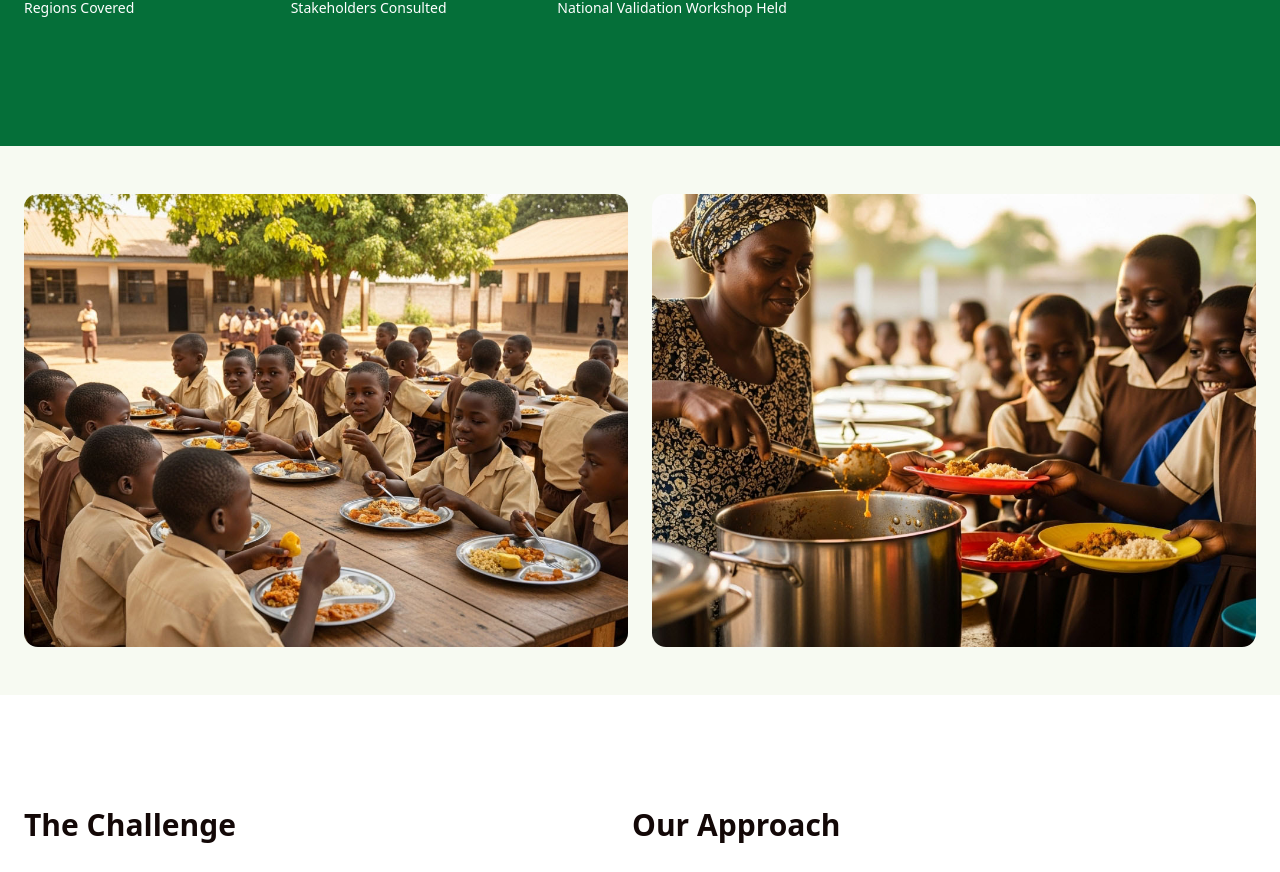
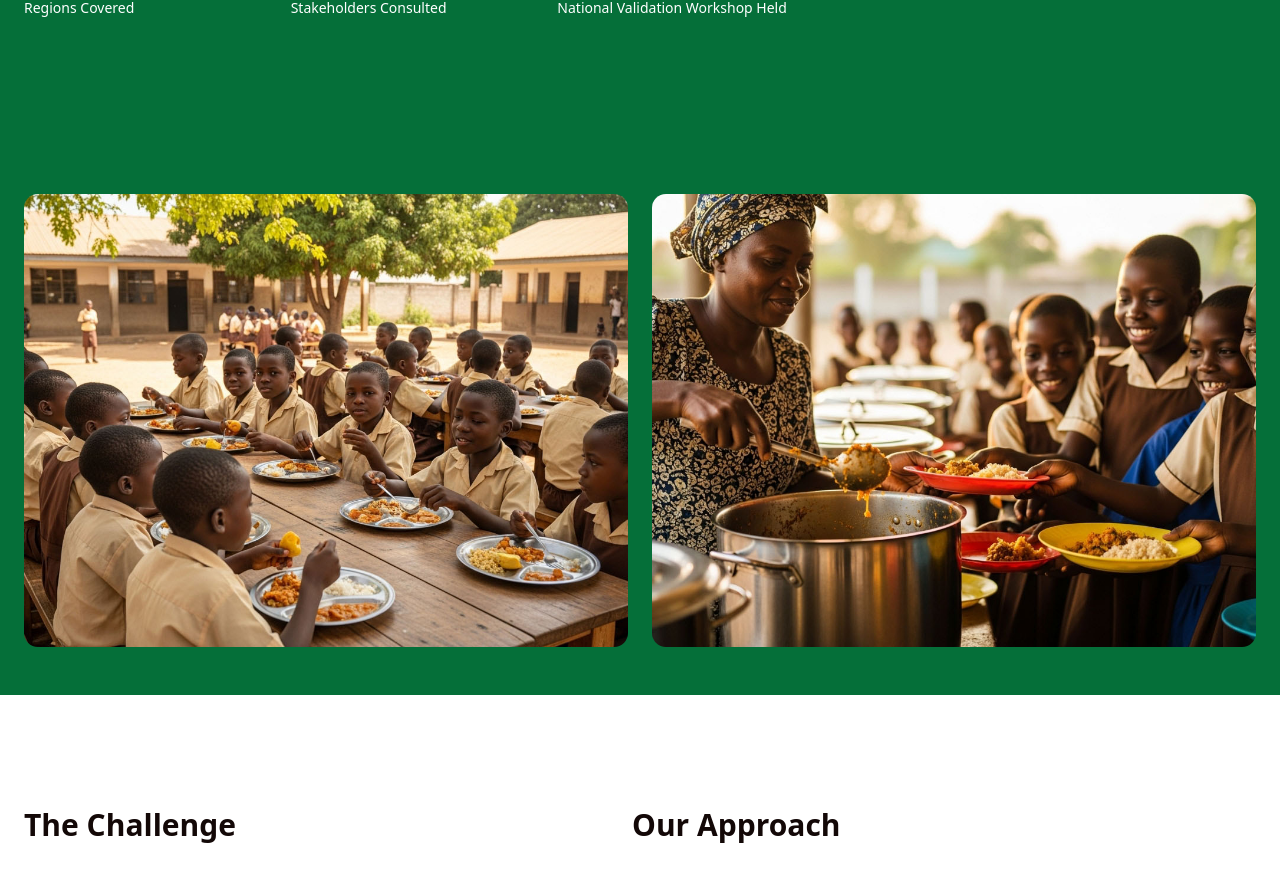
Before and after one commit to kobinaq/v0-growth-solutions-website, a Next.js app: page /projects/ghana-school-feeding-assessment in a window 1280 px wide. Shown: the part 592-1464 px from the top of the page. Built offline with nearby package versions, Linux system fonts and the light colour scheme.

Commit message:
Update page.tsx

```diff
--- a/app/projects/[slug]/page.tsx
+++ b/app/projects/[slug]/page.tsx
@@ -54,7 +54,7 @@ export default function ProjectDetailPage({ params }: { params: { slug: string }
       </section>
 
       {/* Gallery */}
-      <section className="py-12 bg-neutral">
+      <section className="py-12 bg-[#056f39]">
         <div className="container mx-auto px-6">
           <div className="grid md:grid-cols-2 gap-6">
             {(project.gallery && project.gallery.length > 0 ? project.gallery : ["/placeholder.svg"]).map(
```
